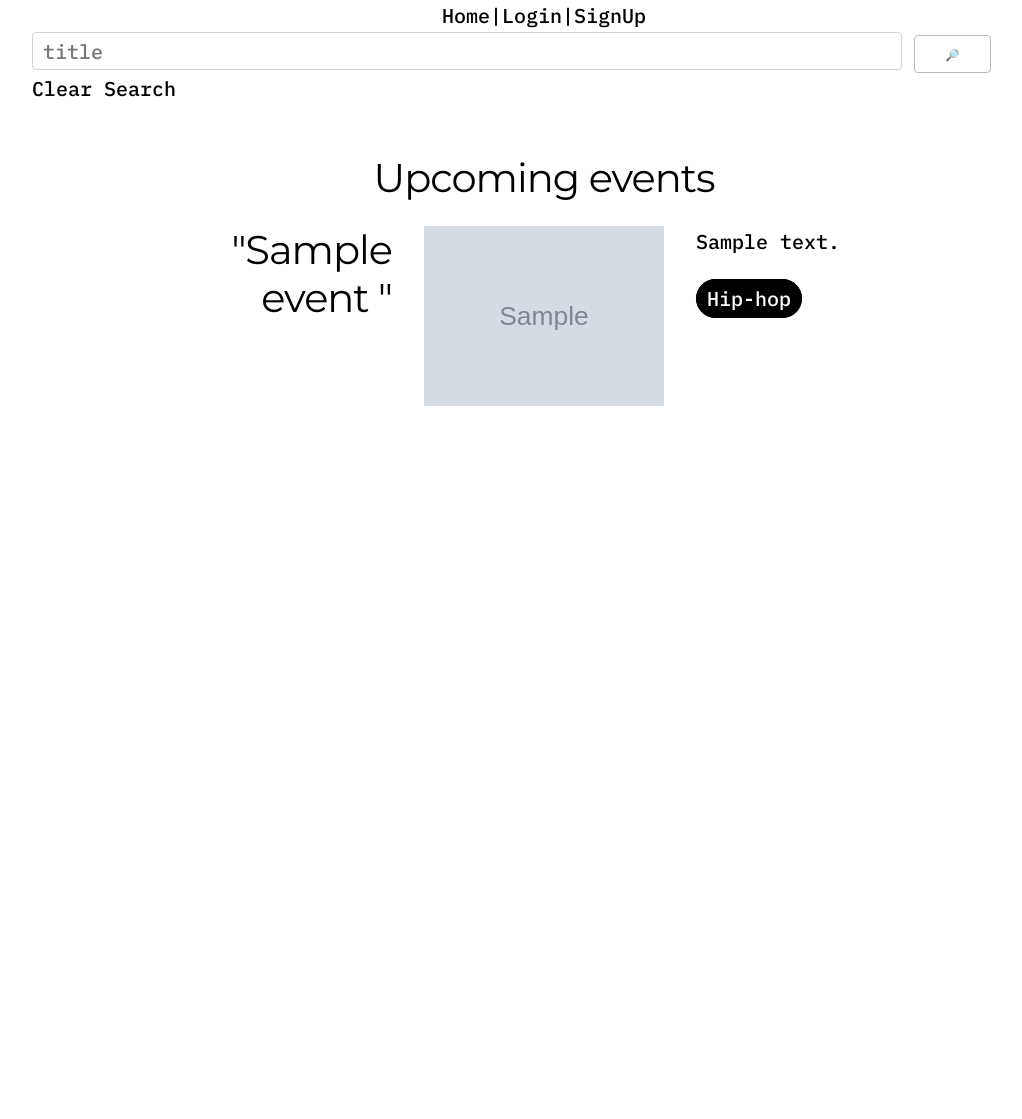
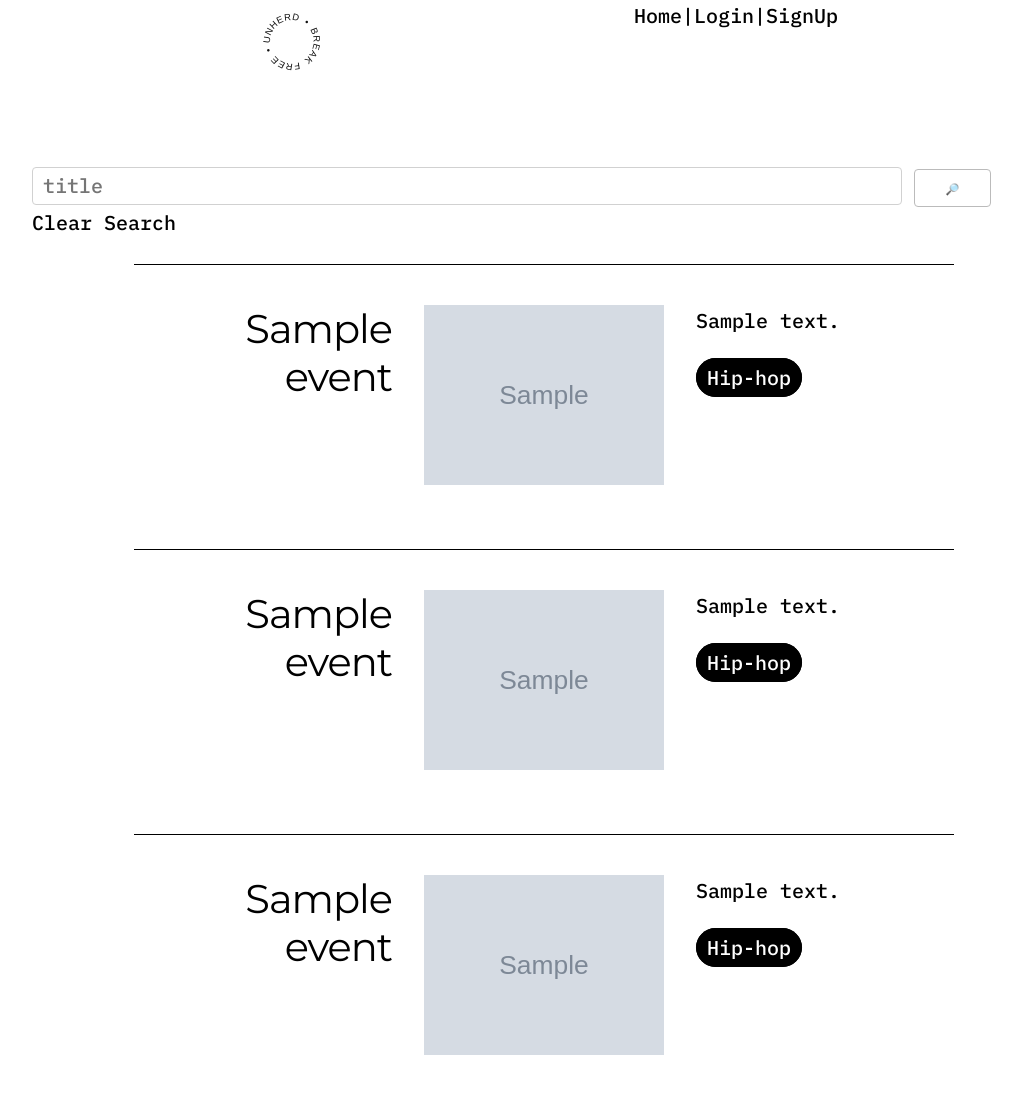
Before and after one commit to kobyrthr/unherd_app, a Django app: page / in a window 1280 px wide. Shown: the whole page, without its empty margins (96-1118 px from the left). Before the commit the page ends 406 px from the top, so only its background shows below. Run offline with Django 4.2, Linux system fonts and the light colour scheme; tables that the repository leaves empty hold one stand-in row (values such as "Sample post"); grey boxes marked "Sample" are stand-in pictures.

Commit message:
removed h1 from index page

```diff
--- a/main_app/models.py
+++ b/main_app/models.py
@@ -19,7 +19,7 @@ class Event(models.Model):
     genres = models.CharField(max_length=50, choices = GENRES)
     description = models.CharField(max_length=1000)
     img = models.CharField(max_length=250)
-    img_2 = models.ImageField(upload_to='images/')
+    img_2 = models.ImageField(upload_to='media/event_images')
     date = models
     user = models.ForeignKey(User, on_delete=models.CASCADE)
 
--- a/main_app/static/script.js
+++ b/main_app/static/script.js
@@ -1 +1 @@
-ScrollReveal().reveal(document.querySelectorAll(".event_wrapper"),{ interval: 200 });
+ScrollReveal().reveal(document.querySelectorAll(".event_wrapper"),{ interval: 300 });
--- a/main_app/static/styles.css
+++ b/main_app/static/styles.css
@@ -102,3 +102,18 @@ a:hover{
     display: flex;
     margin: 56px auto;
 }
+
+.event_wrapper{
+    padding-top: 2em;
+    border-top: 1px solid var(--lavender);
+}
+
+svg { width: 30%; }
+svg textPath {
+  font-size: 56px;
+	font-family:  sans-serif;
+	text-transform: uppercase;
+	letter-spacing: 20px;
+	fill: #111;
+  background: #333;
+}
--- a/main_app/templates/base.html
+++ b/main_app/templates/base.html
@@ -13,6 +13,25 @@
 </head>
 <body>
     <nav>
+        <svg xmlns="http://www.w3.org/2000/svg" xmlns:xlink="http://www.w3.org/1999/xlink" viewBox="0 0 2300 1000">
+            <title>Visit Site Link</title>
+          <defs>
+              <path d="M50,250c0-110.5,89.5-200,200-200s200,89.5,200,200s-89.5,200-200,200S50,360.5,50,250" id="textcircle">
+                  <animateTransform
+                      attributeName="transform"
+                      begin="0s"
+                      dur="10s"
+                      type="rotate"
+                      from="0 250 250"
+                      to="360 250 250"
+                      repeatCount="indefinite"
+                      />
+              </path>
+          </defs>
+              <text dy="70" textLength="1220">
+                  <textPath xlink:href="#textcircle">Unherd • Break Free • </textPath>
+              </text>
+          </svg>
         <a href="/">Home</a>
         <span> | </span>
         {% if user.is_authenticated %}
--- a/main_app/templates/index.html
+++ b/main_app/templates/index.html
@@ -21,9 +21,6 @@
 
 
     <div class="container">
-        <div class="row">
-            <h1 class="columns twelve meme">Upcoming events</h1>
-    </div>
     <div class="container event_block">
         <div class="row">
            {% for event in events %}
@@ -31,8 +28,8 @@
 
                <a href={% url 'event_detail' pk=event.id %} class="event_wrapper">
                            <div class = "event_card">
-                               <div class="event_card_div"><h1>"{{event.title}}
-                                   "
+                               <div class="event_card_div"><h1>{{event.title}}
+
                                </h1></div>
                                <div class="event_card_div_img"><img src="{{event.img}}" alt=""></div>
                                <div class="event_card_div">
@@ -46,6 +43,47 @@
            </div>
 
            {% endfor %}
+           {% for event in events %}
+           <div class="event_wrapper load-hidden columns twelve">
+
+               <a href={% url 'event_detail' pk=event.id %} class="event_wrapper">
+                           <div class = "event_card">
+                               <div class="event_card_div"><h1>{{event.title}}
+
+                               </h1></div>
+                               <div class="event_card_div_img"><img src="{{event.img}}" alt=""></div>
+                               <div class="event_card_div">
+                                   <p>{{event.description}}</p>
+                                   <p class = "event_tag">{{event.genres}}</p>
+
+                               </div>
+                               </div>
+                </a>
+
+           </div>
+
+           {% endfor %}
+           {% for event in events %}
+           <div class="event_wrapper load-hidden columns twelve">
+
+               <a href={% url 'event_detail' pk=event.id %} class="event_wrapper">
+                           <div class = "event_card">
+                               <div class="event_card_div"><h1>{{event.title}}
+
+                               </h1></div>
+                               <div class="event_card_div_img"><img src="{{event.img}}" alt=""></div>
+                               <div class="event_card_div">
+                                   <p>{{event.description}}</p>
+                                   <p class = "event_tag">{{event.genres}}</p>
+
+                               </div>
+                               </div>
+                </a>
+
+           </div>
+
+           {% endfor %}
+
        </div>
    </div>
 
```
Also changed, not shown: main_app/templates/profile_update.html (added), main_app/views.py (line endings or trailing spaces).
